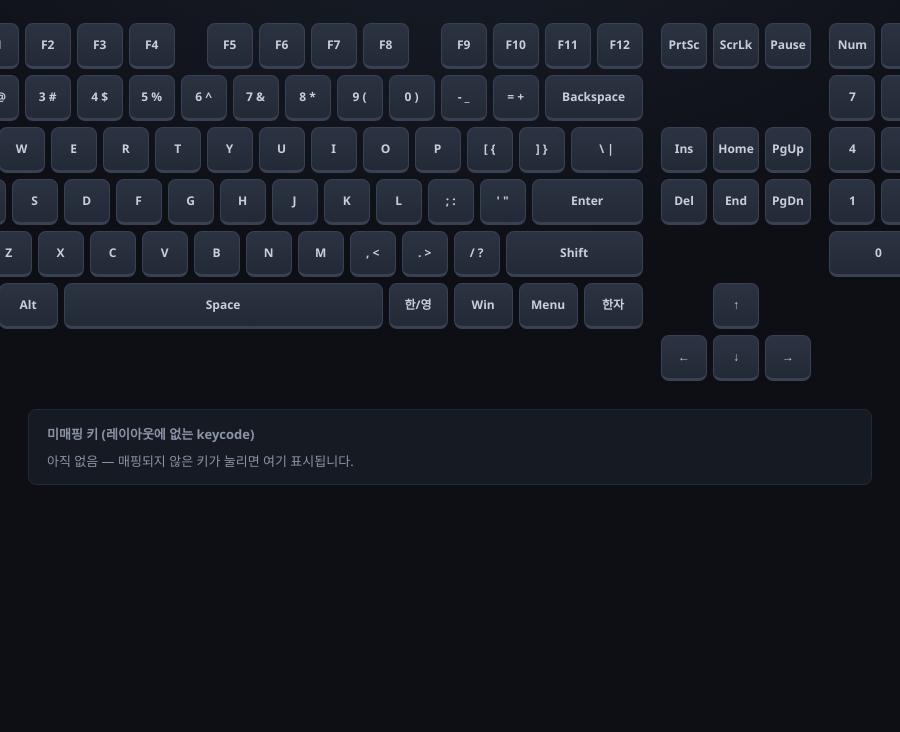
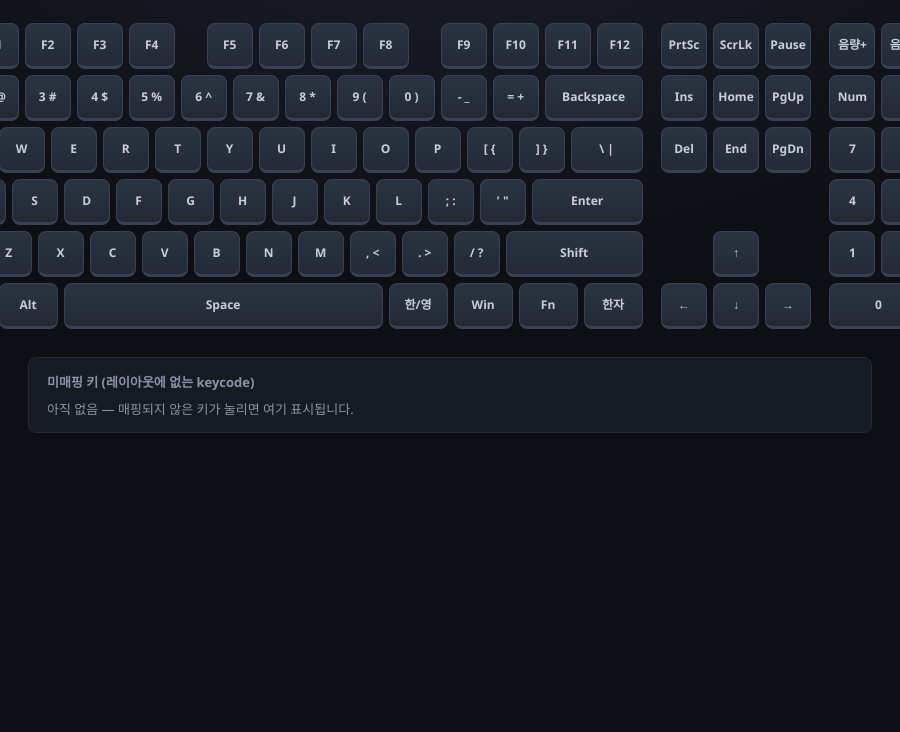
Before and after one commit to asdfghjkkl11/keyboard-tester, an Electron app: page src/renderer/index.html in a window 900 px wide. Shown: the part 68-800 px from the top of the page. Drawn offline with Linux system fonts and the light colour scheme; no server answers.

Commit message:
feat: 미디어 키 추가 + 레이아웃 정렬 + Menu→Fn 라벨
- 넘버패드 위 미디어 키 4개: 음량+(57392)/음량−(57390)/음소거(57376)/계산기(57377)
- 내비게이션 클러스터 6줄을 메인 블록 행 높이에 정확히 정렬 (여분 빈 줄 제거)
- 넘버패드를 미디어 행 포함 6줄 구조로 재배치 → NumLock 이 숫자 행에 정렬
- Menu 키 라벨을 'Fn' 으로 표시

```diff
--- a/src/renderer/layout.js
+++ b/src/renderer/layout.js
@@ -103,19 +103,19 @@ export const MAIN_ROWS = [
     { id: 'Space', label: 'Space', code: 57, w: 6.25 },
     { id: 'HangulEnglish', label: '한/영', code: 112, w: 1.25 },
     { id: 'MetaRight', label: 'Win', code: 3676, w: 1.25 },
-    { id: 'ContextMenu', label: 'Menu', code: 3677, w: 1.25 },
+    { id: 'ContextMenu', label: 'Fn', code: 3677, w: 1.25 },
     { id: 'Hanja', label: '한자', code: 121, w: 1.25 },
   ],
 ];
 
-// 내비게이션 클러스터 (PrtSc 줄 + Ins/Home/PgUp + 방향키)
+// 내비게이션 클러스터 — 메인 블록 6줄과 행 높이를 정확히 맞춘다.
+// 0:PrtSc(펑션행) 1:Ins(숫자행) 2:Del(Tab행) 3:빈(Caps행) 4:↑(Shift행) 5:방향(Ctrl행)
 export const NAV_ROWS = [
   [
     { id: 'PrintScreen', label: 'PrtSc', code: 3639 },
     { id: 'ScrollLock', label: 'ScrLk', code: 70 },
     { id: 'Pause', label: 'Pause', code: 3653 },
   ],
-  [sp(3)],
   [
     { id: 'Insert', label: 'Ins', code: 3666 },
     { id: 'Home', label: 'Home', code: 3655 },
@@ -141,28 +141,34 @@ export const NAV_ROWS = [
 
 // 넘버패드 — CSS Grid (4열). gr/gc = grid-row/column, rs/cs = row/col span.
 // alt 는 NumLock OFF 시 보내는 keycode.
+// 1행: 넘버패드 위 미디어 키 4개 (음량/음소거/계산기 — 확장키).
 export const NUMPAD = [
-  { id: 'NumLock', label: 'Num', code: 69, gr: 1, gc: 1 },
-  { id: 'NumpadDivide', label: '/', code: 3637, gr: 1, gc: 2 },
-  { id: 'NumpadMultiply', label: '*', code: 55, gr: 1, gc: 3 },
-  { id: 'NumpadSubtract', label: '-', code: 74, gr: 1, gc: 4 },
+  { id: 'AudioVolumeUp', label: '음량+', code: 57392, gr: 1, gc: 1 },
+  { id: 'AudioVolumeDown', label: '음량−', code: 57390, gr: 1, gc: 2 },
+  { id: 'AudioMute', label: '음소거', code: 57376, gr: 1, gc: 3 },
+  { id: 'LaunchCalculator', label: '계산기', code: 57377, gr: 1, gc: 4 },
 
-  { id: 'Numpad7', label: '7', code: 71, alt: [60999], gr: 2, gc: 1 },
-  { id: 'Numpad8', label: '8', code: 72, alt: [61000], gr: 2, gc: 2 },
-  { id: 'Numpad9', label: '9', code: 73, alt: [61001], gr: 2, gc: 3 },
-  { id: 'NumpadAdd', label: '+', code: 78, gr: 2, gc: 4, rs: 2 },
+  { id: 'NumLock', label: 'Num', code: 69, gr: 2, gc: 1 },
+  { id: 'NumpadDivide', label: '/', code: 3637, gr: 2, gc: 2 },
+  { id: 'NumpadMultiply', label: '*', code: 55, gr: 2, gc: 3 },
+  { id: 'NumpadSubtract', label: '-', code: 74, gr: 2, gc: 4 },
 
-  { id: 'Numpad4', label: '4', code: 75, alt: [61003], gr: 3, gc: 1 },
-  { id: 'Numpad5', label: '5', code: 76, gr: 3, gc: 2 },
-  { id: 'Numpad6', label: '6', code: 77, alt: [61005], gr: 3, gc: 3 },
+  { id: 'Numpad7', label: '7', code: 71, alt: [60999], gr: 3, gc: 1 },
+  { id: 'Numpad8', label: '8', code: 72, alt: [61000], gr: 3, gc: 2 },
+  { id: 'Numpad9', label: '9', code: 73, alt: [61001], gr: 3, gc: 3 },
+  { id: 'NumpadAdd', label: '+', code: 78, gr: 3, gc: 4, rs: 2 },
 
-  { id: 'Numpad1', label: '1', code: 79, alt: [61007], gr: 4, gc: 1 },
-  { id: 'Numpad2', label: '2', code: 80, alt: [61008], gr: 4, gc: 2 },
-  { id: 'Numpad3', label: '3', code: 81, alt: [61009], gr: 4, gc: 3 },
-  { id: 'NumpadEnter', label: 'Enter', code: 3612, gr: 4, gc: 4, rs: 2 },
+  { id: 'Numpad4', label: '4', code: 75, alt: [61003], gr: 4, gc: 1 },
+  { id: 'Numpad5', label: '5', code: 76, gr: 4, gc: 2 },
+  { id: 'Numpad6', label: '6', code: 77, alt: [61005], gr: 4, gc: 3 },
 
-  { id: 'Numpad0', label: '0', code: 82, alt: [61010], gr: 5, gc: 1, cs: 2 },
-  { id: 'NumpadDecimal', label: '.', code: 83, alt: [61011], gr: 5, gc: 3 },
+  { id: 'Numpad1', label: '1', code: 79, alt: [61007], gr: 5, gc: 1 },
+  { id: 'Numpad2', label: '2', code: 80, alt: [61008], gr: 5, gc: 2 },
+  { id: 'Numpad3', label: '3', code: 81, alt: [61009], gr: 5, gc: 3 },
+  { id: 'NumpadEnter', label: 'Enter', code: 3612, gr: 5, gc: 4, rs: 2 },
+
+  { id: 'Numpad0', label: '0', code: 82, alt: [61010], gr: 6, gc: 1, cs: 2 },
+  { id: 'NumpadDecimal', label: '.', code: 83, alt: [61011], gr: 6, gc: 3 },
 ];
 
 // 모든 테스트 대상 키를 평탄화한 배열.
--- a/src/renderer/styles.css
+++ b/src/renderer/styles.css
@@ -131,7 +131,7 @@ button.reset:active { transform: translateY(1px); }
   opacity: 0.7;
 }
 
-/* 넘버패드 그리드 */
+/* 넘버패드 그리드 — 1행은 미디어 키(펑션 행 높이), NumLock 행은 숫자 행에 정렬 */
 .numpad {
   display: grid;
   grid-template-columns: repeat(4, var(--u));
```
